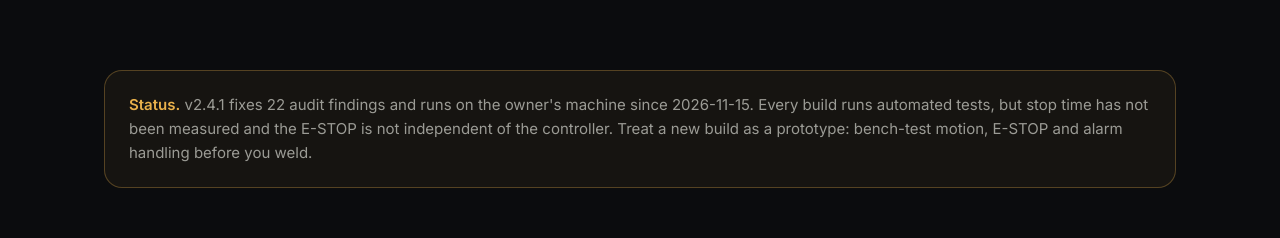
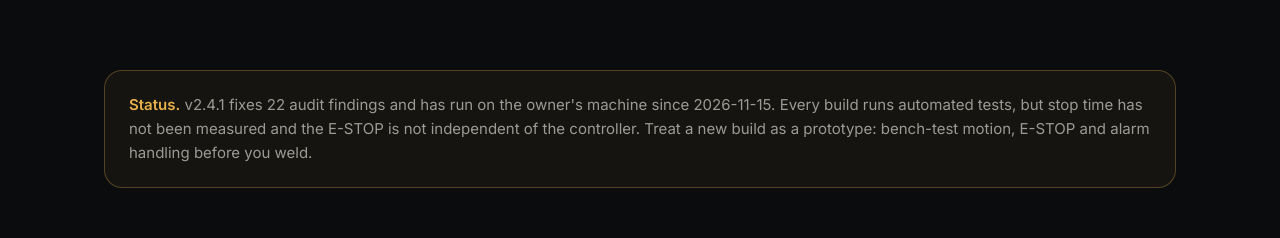
Before and after one commit to catorendal-a11y/DIY-Welding-Positioner-ESP32-P4, a plain HTML site: page index.html in a window 1280 px wide. Shown: the part 6404-6642 px from the top of the page. Drawn offline with Linux system fonts and the light colour scheme.

Commit message:
docs: fix wording
Co-Authored-By: Claude Opus 5.5 <noreply@anthropic.com>

```diff
--- a/index.html
+++ b/index.html
@@ -280,7 +280,7 @@ Start Simulator.cmd</pre>
 </section>
 
 <div class="wrap">
-  <p class="status"><b>Status.</b> v2.4.1 fixes 22 audit findings and runs on the owner's machine since 2026-11-15. Every build runs automated tests, but stop time has not been measured and the E-STOP is not independent of the controller. Treat a new build as a prototype: bench-test motion, E-STOP and alarm handling before you weld.</p>
+  <p class="status"><b>Status.</b> v2.4.1 fixes 22 audit findings and has run on the owner's machine since 2026-11-15. Every build runs automated tests, but stop time has not been measured and the E-STOP is not independent of the controller. Treat a new build as a prototype: bench-test motion, E-STOP and alarm handling before you weld.</p>
 </div>
 </main>
 
```
